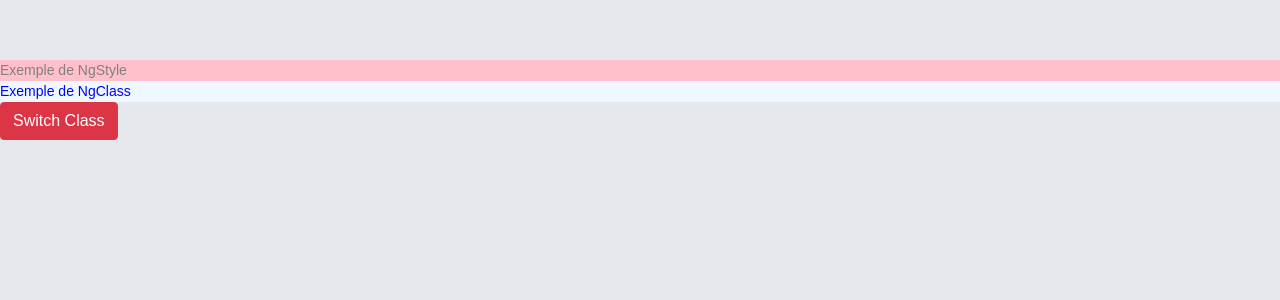
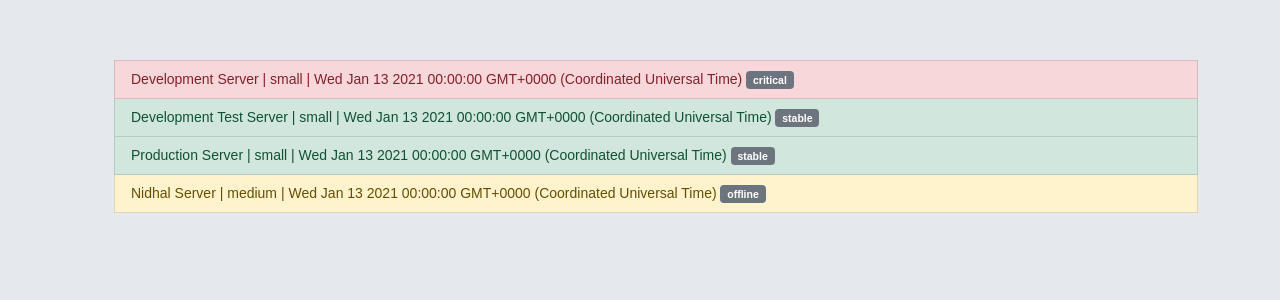
Before and after one commit to n2sy/LaPoste-II, an Angular app: page / in a window 1280 px wide. Shown: the top 300 px of the page. Built offline with nearby package versions, Linux system fonts and the light colour scheme.

Commit message:
add manage-servers

```diff
--- a/src/app/app.component.html
+++ b/src/app/app.component.html
@@ -1,5 +1,4 @@
 <!-- <app-cv></app-cv> -->
 <!-- <app-home-account></app-home-account> -->
-<app-direct></app-direct>
-
+<app-manage-servers></app-manage-servers>
 <!-- <app-ms-word></app-ms-word> -->
--- a/src/app/app.module.ts
+++ b/src/app/app.module.ts
@@ -14,9 +14,10 @@ import { ItemAccountComponent } from './accounts/item-account/item-account.compo
 import { HomeAccountComponent } from './accounts/home-account/home-account.component';
 import { DirectComponent } from './direct/direct.component';
 import { MsWordComponent } from './ms-word/ms-word.component';
+import { ManageServersComponent } from './manage-servers/manage-servers.component';
 
 @NgModule({
-  declarations: [AppComponent, FirstComponent, ChildComponent, CvComponent, ListeComponent, ItemComponent, DetailsComponent, AddAccountComponent, ItemAccountComponent, HomeAccountComponent, DirectComponent, MsWordComponent],
+  declarations: [AppComponent, FirstComponent, ChildComponent, CvComponent, ListeComponent, ItemComponent, DetailsComponent, AddAccountComponent, ItemAccountComponent, HomeAccountComponent, DirectComponent, MsWordComponent, ManageServersComponent],
   imports: [BrowserModule, FormsModule],
   providers: [],
   bootstrap: [AppComponent],
--- /dev/null
+++ b/src/app/manage-servers/manage-servers.component.html
@@ -0,0 +1,8 @@
+<div class="container">
+    <ol>
+        <li [ngClass]="affecterClasse(serv.statut)" class="list-group-item" *ngFor="let serv of tabServers">
+            {{ serv.name }} | {{ serv.type}} | {{ serv.date_d }}
+            <span class="badge bg-secondary">{{ serv.statut}}</span>
+        </li>
+    </ol>
+</div>
--- /dev/null
+++ b/src/app/manage-servers/manage-servers.component.ts
@@ -0,0 +1,46 @@
+import { Component, OnInit } from '@angular/core';
+
+@Component({
+  selector: 'app-manage-servers',
+  templateUrl: './manage-servers.component.html',
+  styleUrls: ['./manage-servers.component.css'],
+})
+export class ManageServersComponent implements OnInit {
+  tabServers = [
+    {
+      name: 'Development Server',
+      type: 'small',
+      date_d: new Date(2020, 12, 13),
+      statut: 'critical',
+    },
+    {
+      name: 'Development Test Server',
+      type: 'small',
+      date_d: new Date(2020, 12, 13),
+      statut: 'stable',
+    },
+    {
+      name: 'Production Server',
+      type: 'small',
+      date_d: new Date(2020, 12, 13),
+      statut: 'stable',
+    },
+    {
+      name: 'Nidhal Server',
+      type: 'medium',
+      date_d: new Date(2020, 12, 13),
+      statut: 'offline',
+    },
+  ];
+  constructor() {}
+
+  ngOnInit(): void {}
+
+  affecterClasse(st) {
+    return {
+      'list-group-item-success': st == 'stable' ? true : false,
+      'list-group-item-danger': st == 'critical' ? true : false,
+      'list-group-item-warning': st == 'offline' ? true : false,
+    };
+  }
+}
```
Also changed, not shown: src/app/manage-servers/manage-servers.component.css (added), 1 other file (tests, documents, lock files or other folders).
